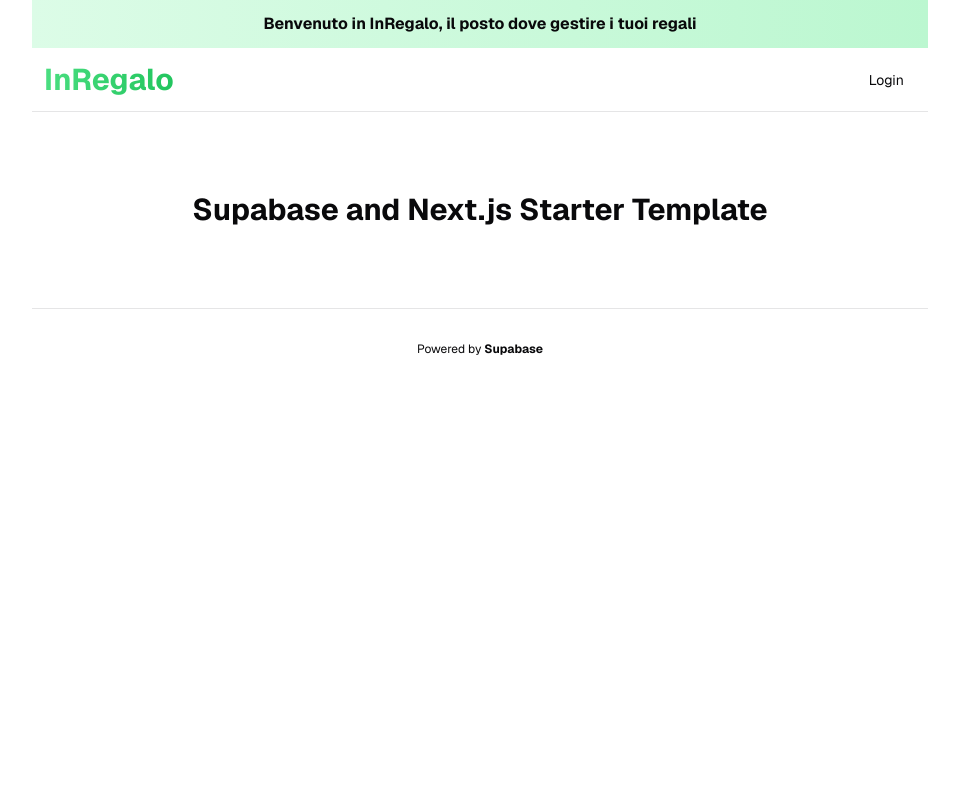
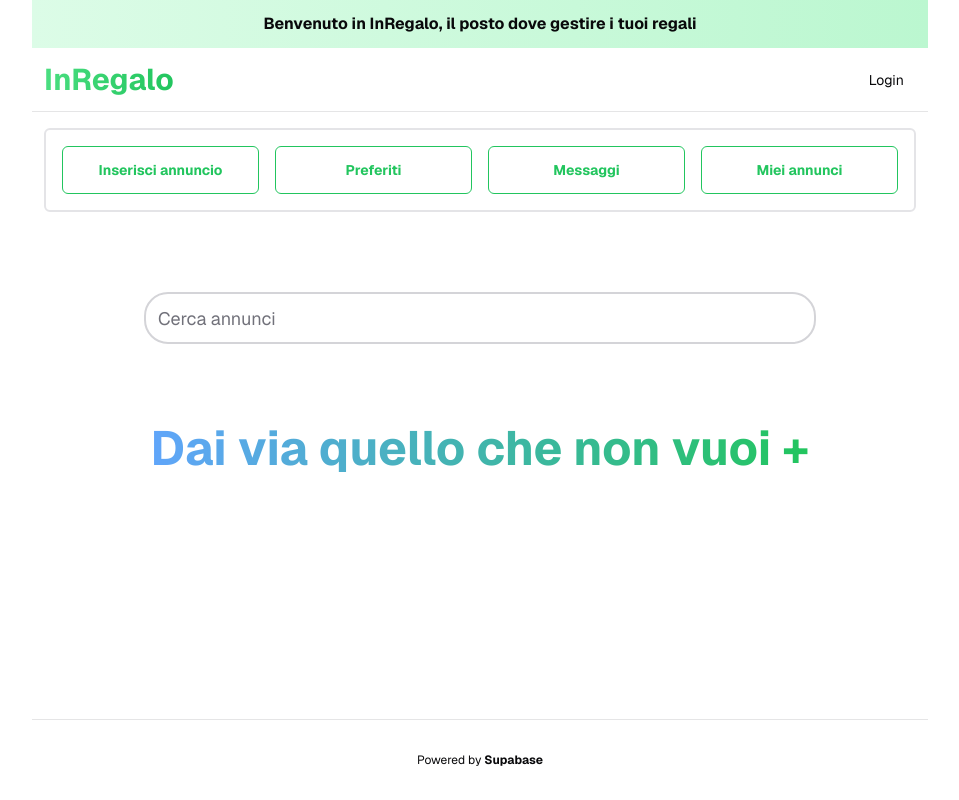
Before and after one commit to AlessioLagreca/InRegalo, a Next.js app: page / in a window 1280 px wide. Shown: the whole page, without its empty margins (160-1119 px from the left). Built offline with nearby package versions, Linux system fonts and the light colour scheme; no server answers.

Commit message:
changed main page

```diff
--- a/app/layout.tsx
+++ b/app/layout.tsx
@@ -3,7 +3,7 @@ import "./globals.css";
 
 const defaultUrl = process.env.VERCEL_URL
 	? `https://${process.env.VERCEL_URL}`
-	: "http://localhost:3000";
+	: "https://qk8gsws.alessioprova.tokyo";
 
 export const metadata = {
 	metadataBase: new URL(defaultUrl),
--- a/app/page.tsx
+++ b/app/page.tsx
@@ -1,18 +1,23 @@
-import AuthButton from "../components/AuthButton";
-import Header from "@/components/Header";
+import AuthButton from "@/components/AuthButton";
+import { createClient } from "@/utils/supabase/server";
 import Link from "next/link";
+import Container from "@/components/wrappers/container";
+import { Button } from "@/components/ui/button";
+import SearchBar from "@/components/search-bar";
 
-export default async function Index() {
+export default async function ProtectedPage() {
 	return (
-		<div className='flex flex-col flex-1 gap-20 items-center w-full'>
+		<Container>
+			<div className='flex flex-col flex-1 gap-4 items-center w-full'>
 				<div className='w-full'>
 					<div className='py-3 font-bold text-center bg-gradient-to-r from-green-100 to-green-200'>
 						Benvenuto in InRegalo, il posto dove gestire i tuoi regali
 					</div>
-				<nav className='flex w-full h-16 border-b border-b-foreground/10'>
-					<div className='flex justify-between items-center p-3 w-full text-sm'>
+					<nav className='flex justify-center w-full h-16 border-b border-b-foreground/10'>
+						<div className='flex justify-between items-center p-3 w-full max-w-4xl text-sm'>
 							<Link
-							href='/'
+								prefetch={false}
+								href='/protected'
 								className='text-3xl font-bold text-transparent bg-clip-text bg-gradient-to-r from-green-400 to-green-500'
 							>
 								InRegalo
@@ -22,9 +27,74 @@ export default async function Index() {
 					</nav>
 				</div>
 
-			<div className='flex flex-col flex-1 gap-20 px-3 max-w-4xl opacity-01 animate-in'>
-				<Header />
+				{/* SEZIONE ANNUNCI */}
+
+				<div className='flex flex-col items-center gap-20 px-3 w-full animate-in mb-auto'>
+					<div className='p-4 border-2 border-zinc-200 rounded-md w-full'>
+						<div className='flex gap-4 w-full'>
+							<Link
+								prefetch={false}
+								href='/nuovo_annuncio'
+								className='flex flex-1'
+							>
+								<Button
+									variant='outline'
+									size='xl'
+									className='flex-1 w-full text-green-500 hover:text-green-600 border-green-500 hover:bg-green-100 font-bold '
+								>
+									Inserisci annuncio
+								</Button>
+							</Link>
+							<Link
+								prefetch={false}
+								href='/nuovo_annuncio'
+								className='flex flex-1'
+							>
+								<Button
+									size='xl'
+									variant='outline'
+									className='flex-1 text-green-500 hover:text-green-600 border-green-500 hover:bg-green-100 font-bold'
+								>
+									Preferiti
+								</Button>
+							</Link>
+							<Link
+								prefetch={false}
+								href='/nuovo_annuncio'
+								className='flex flex-1'
+							>
+								<Button
+									size='xl'
+									variant='outline'
+									className='flex-1 text-green-500 hover:text-green-600 border-green-500 hover:bg-green-100 font-bold'
+								>
+									Messaggi
+								</Button>
+							</Link>
+							<Link
+								prefetch={false}
+								href='/miei_annunci'
+								className='flex flex-1'
+							>
+								<Button
+									size='xl'
+									variant='outline'
+									className='flex-1 text-green-500 hover:text-green-600 border-green-500 hover:bg-green-100 font-bold'
+								>
+									Miei annunci
+								</Button>
+							</Link>
 						</div>
+					</div>
+					<SearchBar />
+					<div className='flex flex-col gap-4 w-full justify-center items-center'>
+						<h1 className='text-5xl font-bold text-transparent bg-clip-text bg-gradient-to-r from-blue-400 to-green-500'>
+							Dai via quello che non vuoi +
+						</h1>
+					</div>
+				</div>
+
+				{/* FOOTER */}
 
 				<footer className='flex justify-center p-8 w-full text-xs text-center border-t border-t-foreground/10'>
 					<p>
@@ -40,5 +110,6 @@ export default async function Index() {
 					</p>
 				</footer>
 			</div>
+		</Container>
 	);
 }
```
Lines whose indentation alone changed are shown as unchanged.
